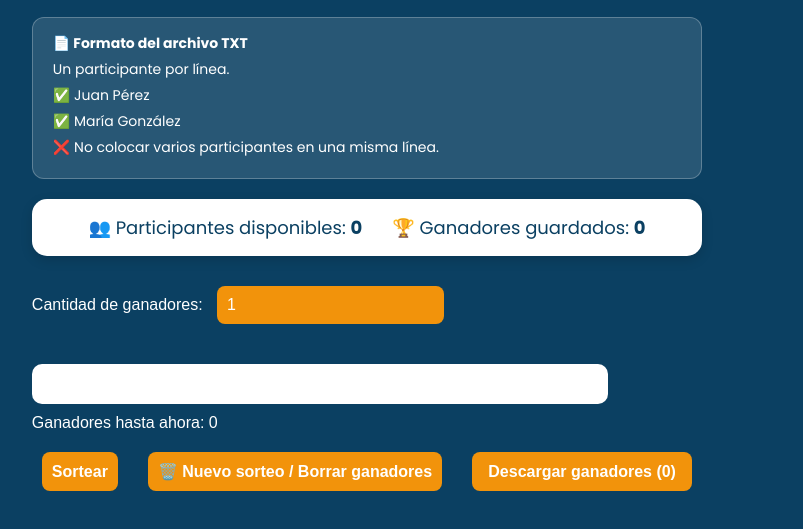
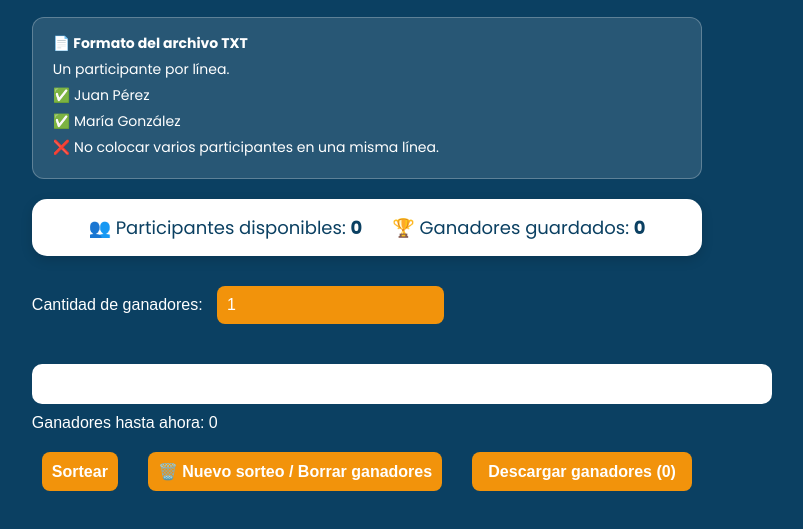
Before and after one commit to joaquin-espinosa733/sorteo, a plain HTML site: page index.html in a window 1280 px wide. Shown: the part 183-712 px from the top of the page, without its empty margins (273-1076 px from the left). Drawn offline with Linux system fonts and the light colour scheme; a web font is replaced by a local one.

Commit message:
edit #ganadores css

```diff
--- a/index.css
+++ b/index.css
@@ -122,11 +122,10 @@ button:disabled {
   background-color: white;
   padding: 20px;
   border-radius: 10px;
-  width: 80%;
-  max-width: 600px;
+  width: 1000%;
+  max-width: 700px;
   text-align: center;
   font-family: "Poppins", sans-serif;
-  /* 👈 Poppins solo aquí */
 }
 
 #ganadores h3 {
```
